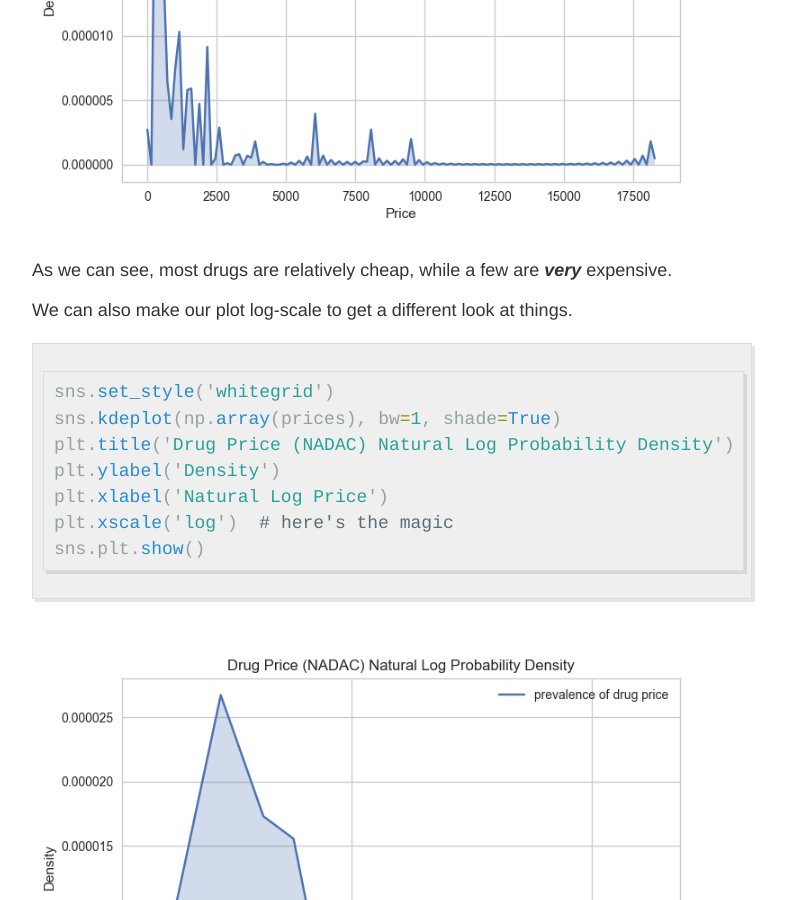
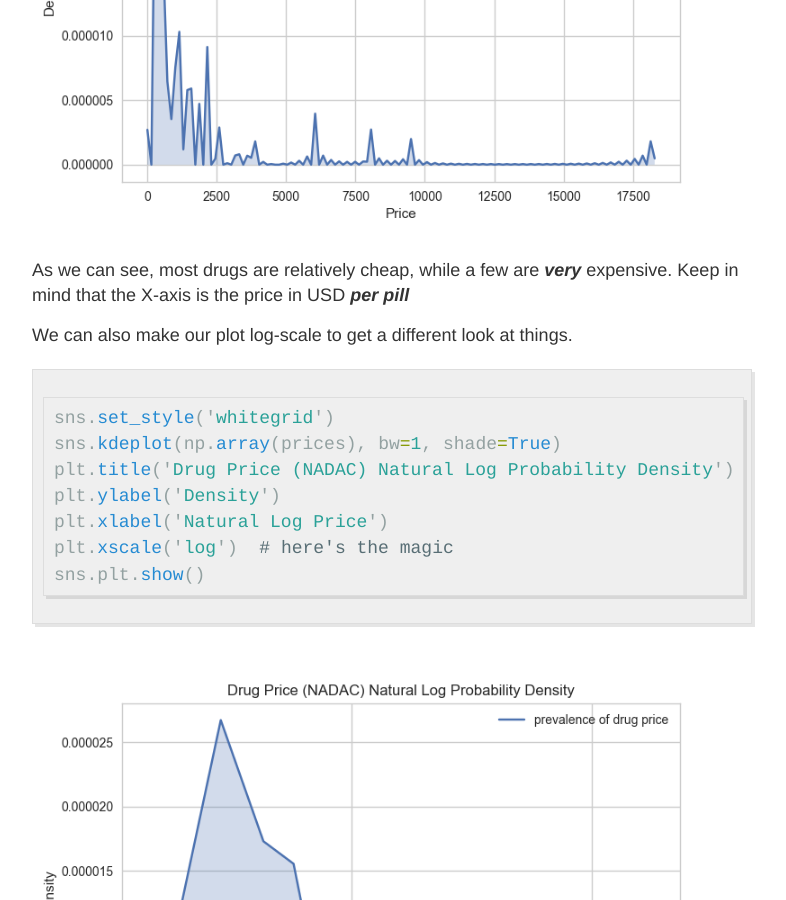
Before and after one commit to griffincalme/griffincalme.github.io, a Jekyll site: the page built from _posts/2017-09-07-NADAC_kde.md, in a window 1280 px wide and 900 px high, scrolled down 4864 px. Shown: the whole window, without its empty margins (248-1034 px from the left). Built offline with Jekyll 4.4.1, drawn with Linux system fonts in a browser that asks for light colours; comment, search, counter and statistics services are not loaded.

Commit message:
Update 2017-09-07-NADAC_kde.md

```diff
--- a/_posts/2017-09-07-NADAC_kde.md
+++ b/_posts/2017-09-07-NADAC_kde.md
@@ -112,7 +112,7 @@ sns.plt.show()
 ![drug_kde](https://raw.githubusercontent.com/griffincalme/griffincalme.github.io/master/images/NADAC/drug_kde.png)
 
 
-As we can see, most drugs are relatively cheap, while a few are ***very*** expensive.
+As we can see, most drugs are relatively cheap, while a few are ***very*** expensive. Keep in mind that the X-axis is the price in USD ***per pill***
 
 We can also make our plot log-scale to get a different look at things.
 
```
